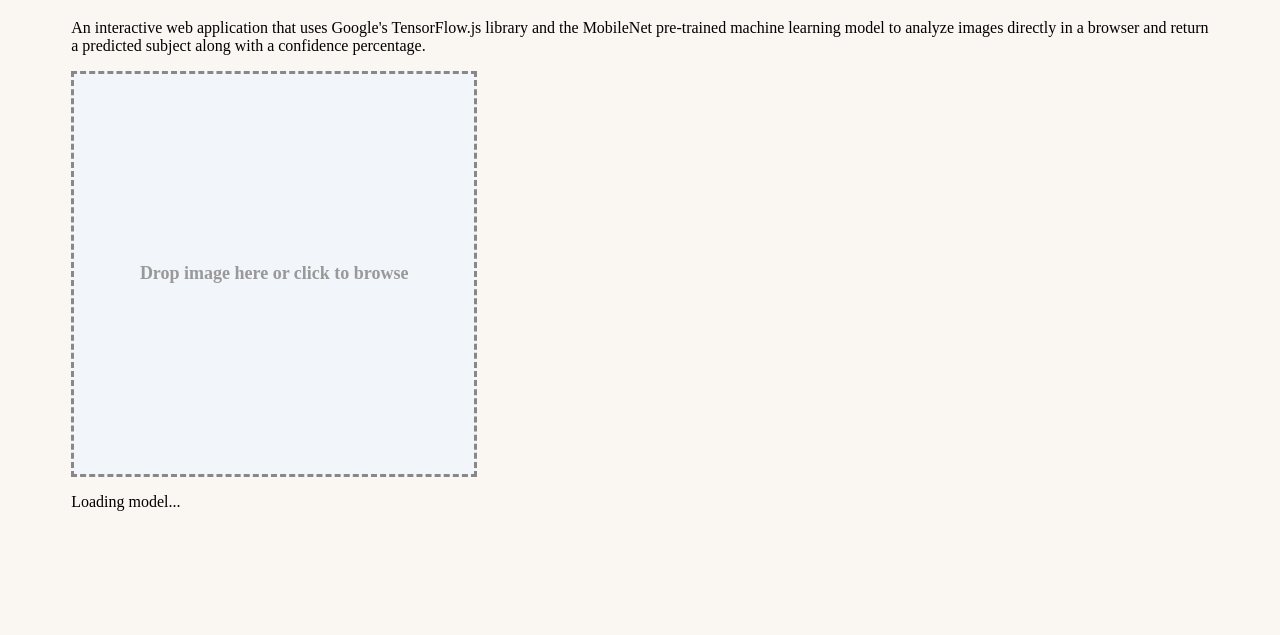
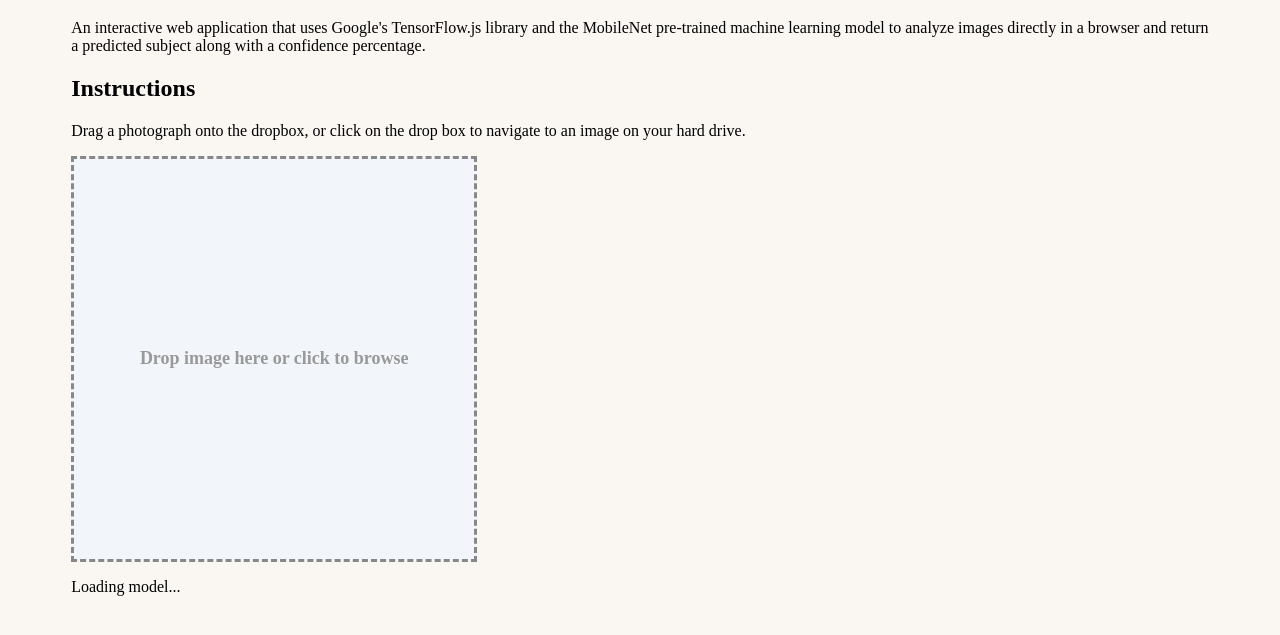
Before and after one commit to janell-baxter/DetectSubjectInImage, a plain HTML site: page index.html in a window 1280 px wide. Shown: the part 69-704 px from the top of the page. Drawn offline with Linux system fonts and the light colour scheme; a script that the page names is missing.

Commit message:
Add instructions for image upload in index.html

```diff
--- a/index.html
+++ b/index.html
@@ -12,6 +12,9 @@
 <p>An interactive web application that uses Google's TensorFlow.js library
   and the MobileNet pre-trained machine learning model to analyze images
   directly in a browser and return a predicted subject along with a confidence percentage.</p>
+  <h2>Instructions</h2>
+  <p>Drag a photograph onto the dropbox, or click on the drop box to navigate to an image on your hard drive.</p>
+
 <div id="dropzone">Drop image here or click to browse</div>
 <input type="file" id="imageInput" accept="image/*" style="display:none;">
 <img id="preview" width="300" style="display:none; margin-top:10px;">
```
